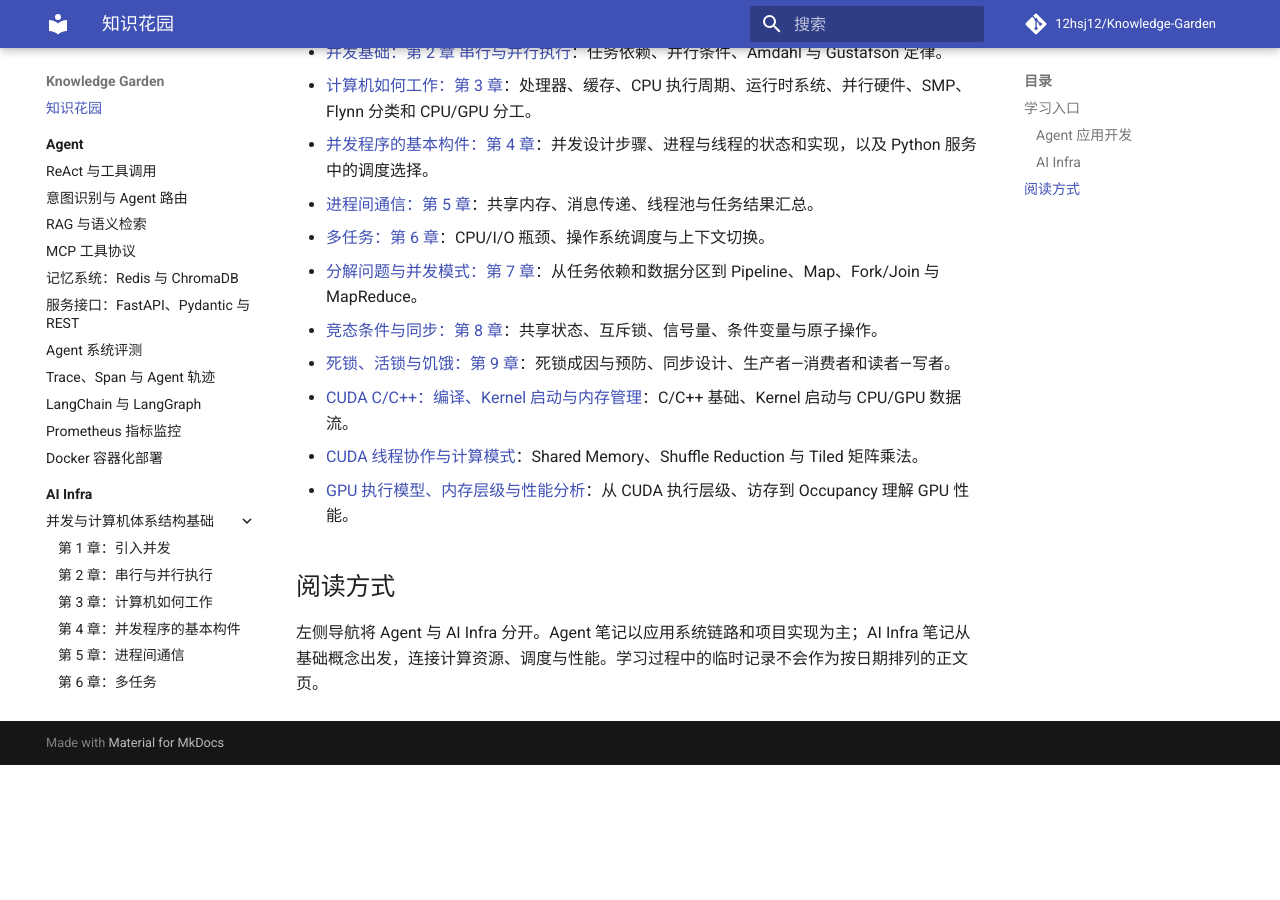
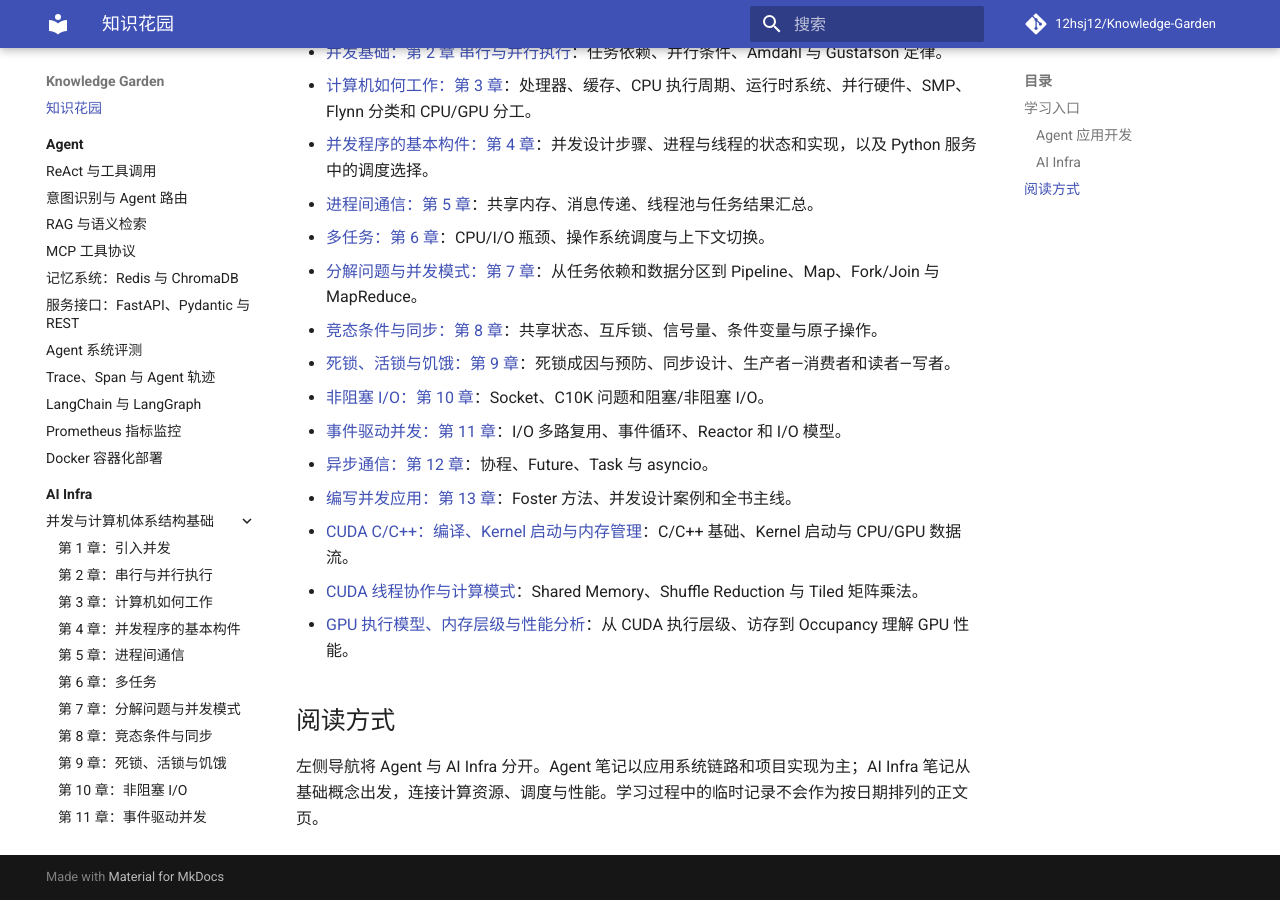
Before and after one commit to 12hsj12/Knowledge-Garden, an MkDocs documentation site: the page built from docs/index.md, in a window 1280 px wide and 900 px high, scrolled down 667 px. Built offline with MkDocs 1.6.1 and Material for MkDocs 9.7.7, drawn with Linux system fonts in a browser that asks for light colours; comment, search, counter and statistics services are not loaded; before the commit the page ends 1432 px from its top, so only the background shows below that.

Commit message:
Add chapters 10-13 to home

```diff
--- a/docs/index.md
+++ b/docs/index.md
@@ -25,6 +25,10 @@
 - [分解问题与并发模式：第 7 章](ai-infra/concurrency/chapter-07.md)：从任务依赖和数据分区到 Pipeline、Map、Fork/Join 与 MapReduce。
 - [竞态条件与同步：第 8 章](ai-infra/concurrency/chapter-08.md)：共享状态、互斥锁、信号量、条件变量与原子操作。
 - [死锁、活锁与饥饿：第 9 章](ai-infra/concurrency/chapter-09.md)：死锁成因与预防、同步设计、生产者—消费者和读者—写者。
+- [非阻塞 I/O：第 10 章](ai-infra/concurrency/chapter-10.md)：Socket、C10K 问题和阻塞/非阻塞 I/O。
+- [事件驱动并发：第 11 章](ai-infra/concurrency/chapter-11.md)：I/O 多路复用、事件循环、Reactor 和 I/O 模型。
+- [异步通信：第 12 章](ai-infra/concurrency/chapter-12.md)：协程、Future、Task 与 asyncio。
+- [编写并发应用：第 13 章](ai-infra/concurrency/chapter-13.md)：Foster 方法、并发设计案例和全书主线。
 - [CUDA C/C++：编译、Kernel 启动与内存管理](ai-infra/gpu/cuda-c-cpp-memory-kernel.md)：C/C++ 基础、Kernel 启动与 CPU/GPU 数据流。
 - [CUDA 线程协作与计算模式](ai-infra/gpu/cuda-thread-cooperation-and-patterns.md)：Shared Memory、Shuffle Reduction 与 Tiled 矩阵乘法。
 - [GPU 执行模型、内存层级与性能分析](ai-infra/gpu/cuda-execution-memory-performance.md)：从 CUDA 执行层级、访存到 Occupancy 理解 GPU 性能。
```
